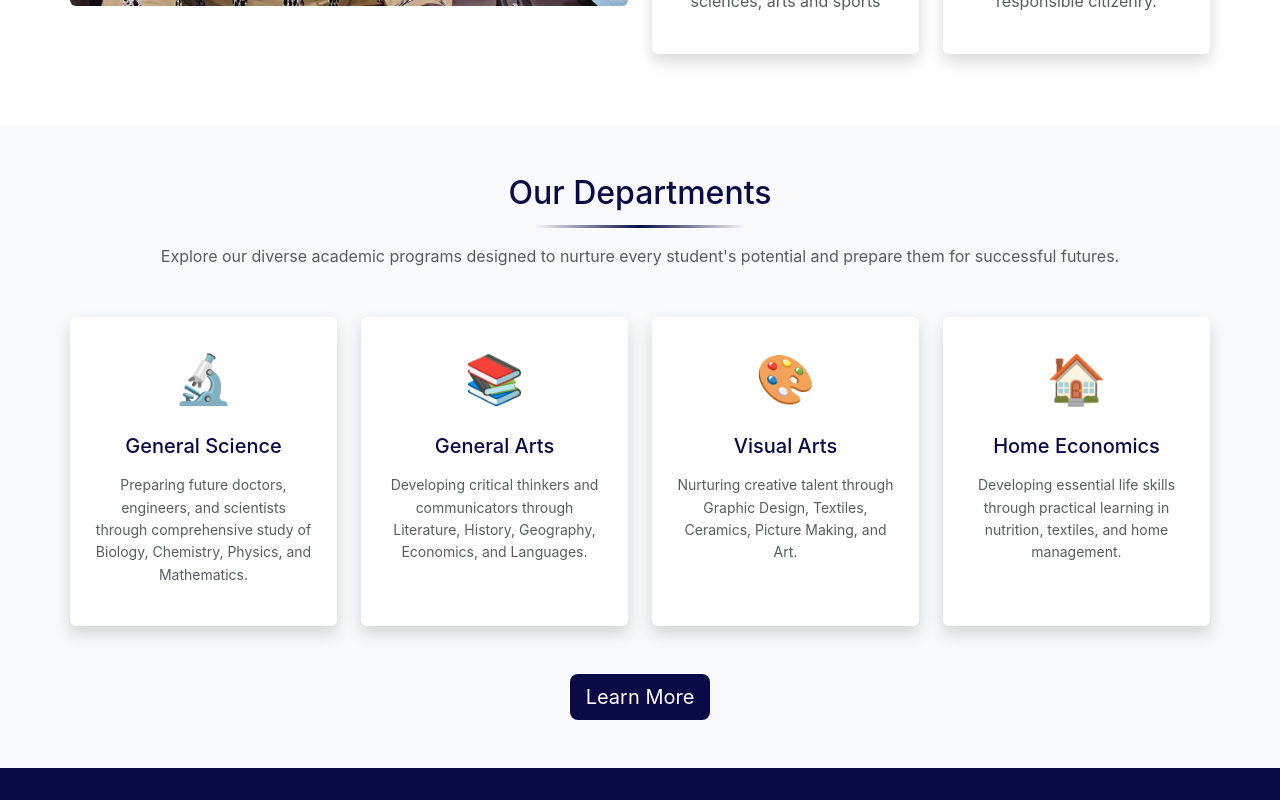
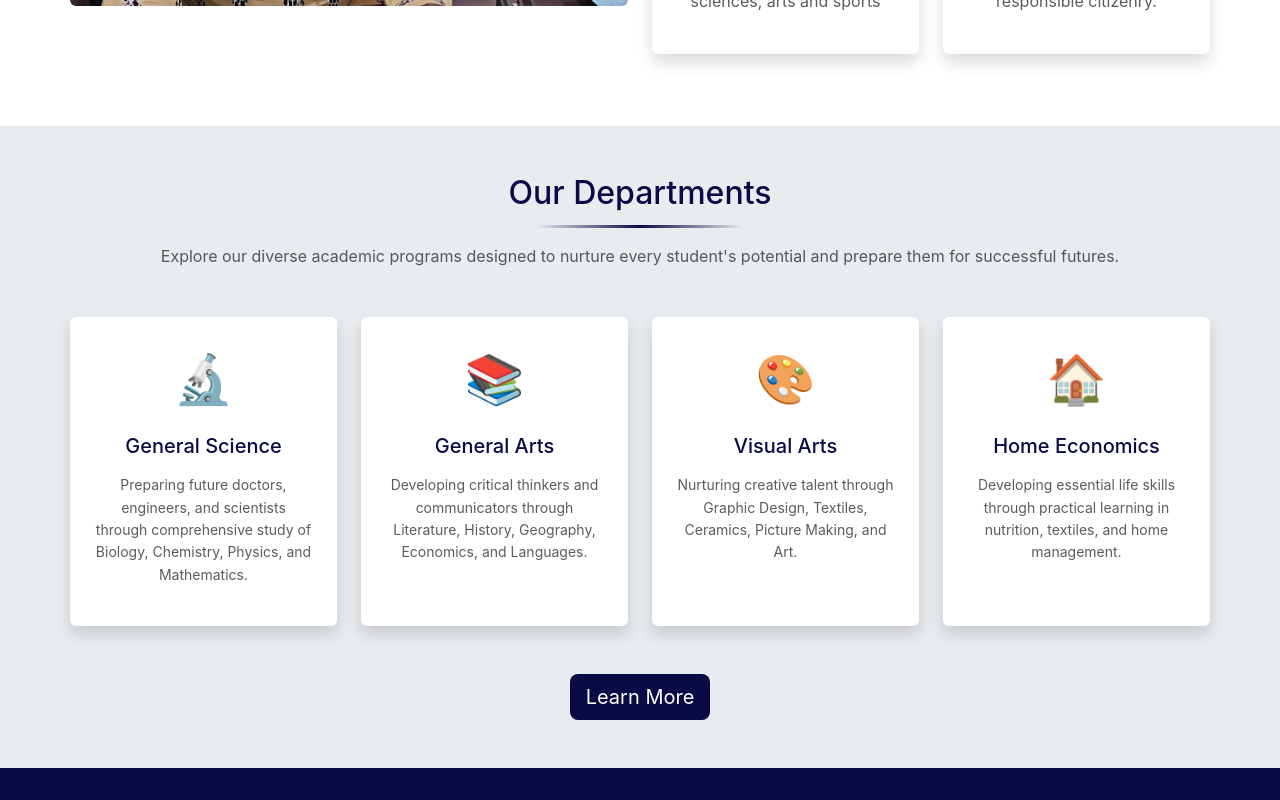
Before and after one commit to AmurdAmzer/IbassWeb-Redesign, a Next.js app in the folder frontend/: page / in a window 1280 px wide. Shown: the part 1620-2420 px from the top of the page. Built offline with nearby package versions, Linux system fonts and the light colour scheme.

Commit message:
made the learn more button in the hero clickable and navigate to the departments  page

```diff
--- a/frontend/src/app/page.js
+++ b/frontend/src/app/page.js
@@ -5,6 +5,7 @@
 import { Container, Row, Col, Card, Button, Carousel } from 'react-bootstrap'
 import Hero from '../components/Hero'
 import Image from 'next/image'
+import Link from 'next/link'
 
 export default function Home() {
   const departments = [
@@ -152,7 +153,7 @@ export default function Home() {
       </section>
 
       {/* Our Departments Section */}
-      <section className="py-5 bg-light" >
+      <section className="py-5" style={{backgroundColor: '#e9ecef'}} >
         <Container className="px-4 px-md-0">
           <h2 className="text-center mb-3" style={{background: 'linear-gradient(to right, transparent, var(--school-blue), transparent) no-repeat bottom', backgroundSize: '80% 3px', paddingBottom: '15px', width: 'fit-content', margin: '0 auto 1rem auto'}}>Our Departments</h2>
           <p className="text-center text-muted mb-5 px-3">
@@ -172,6 +173,7 @@ export default function Home() {
             ))}
           </Row>
           <div className="text-center mt-4">
+            <Link href="/academic" style={{ textDecoration: 'none' }}>
               <Button
                 variant="primary"
                 size="lg"
@@ -179,6 +181,7 @@ export default function Home() {
               >
                 Learn More
               </Button>
+            </Link>
           </div>
         </Container>
       </section>
```
Lines whose indentation alone changed are shown as unchanged.
